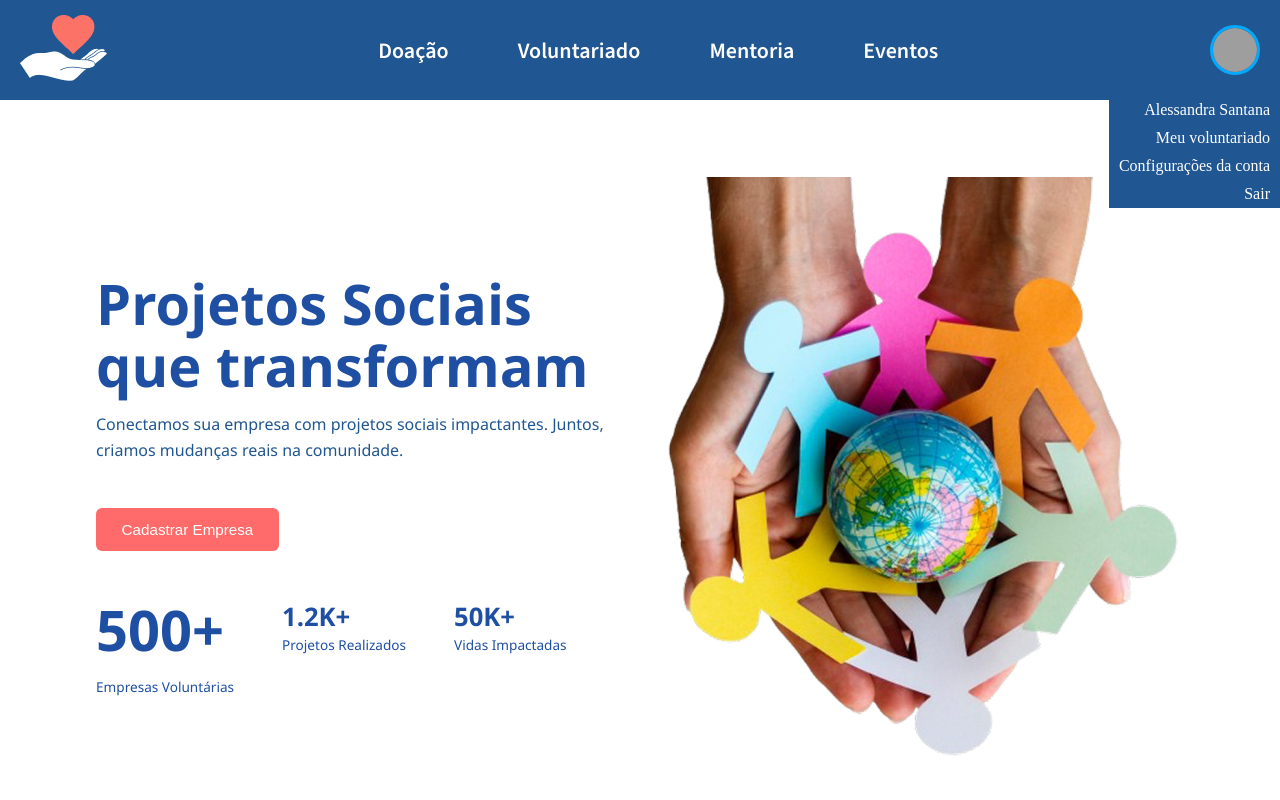
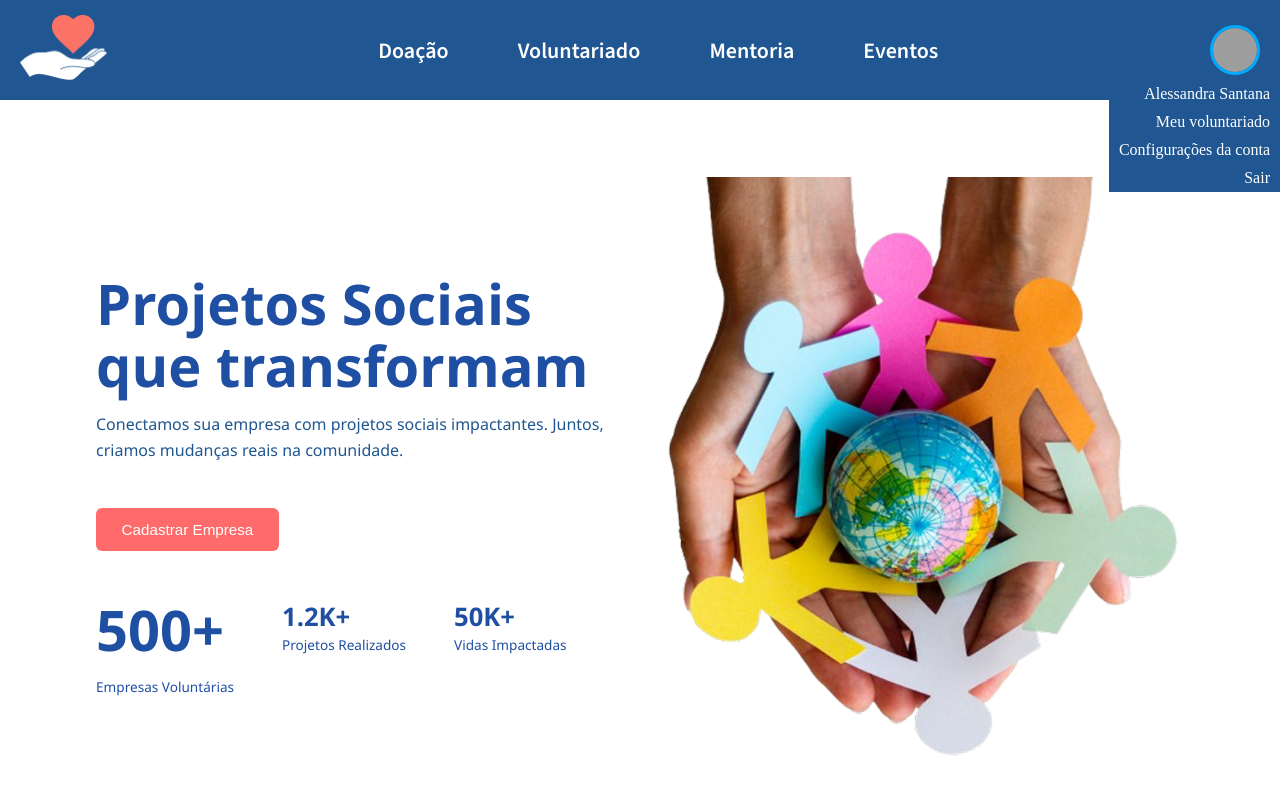
Before and after one commit to DevAlessandra/ProjetoSocial, a React (Vite) app: page / in a window 1280 px wide. Shown: the top 800 px of the page. Built offline with nearby package versions, Linux system fonts and the light colour scheme; grey boxes are pictures that could not be loaded.

Commit message:
alterado o menu

```diff
--- a/src/components/header/header.module.scss
+++ b/src/components/header/header.module.scss
@@ -6,6 +6,7 @@
     padding: 0 20px;
     background-color: #205691;
     position: relative;
+    font-family: 'Source Sans 3', sans-serif;
 
     .imgLogo {
         max-width: 87px;
@@ -42,7 +43,7 @@
 .navUser {
     position: absolute;
     right: 0%;
-    top: 12%;
+    top: 5rem;
     background-color: #205691;
 
     a {
@@ -52,3 +53,7 @@
         text-align: end;
     }
 }
+
+.closedNavUser {
+    display: none;
+}
```
